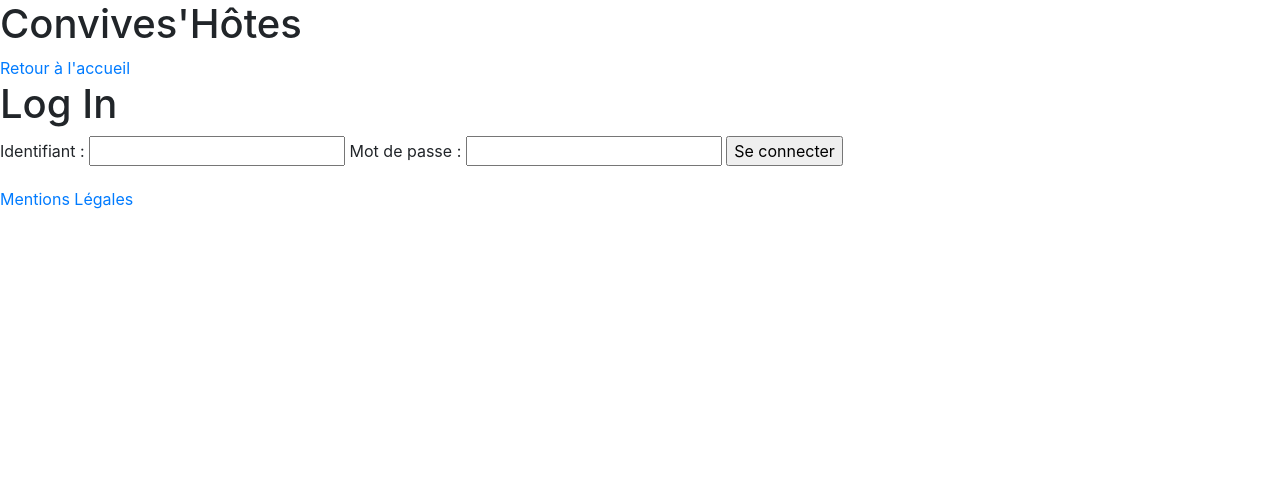
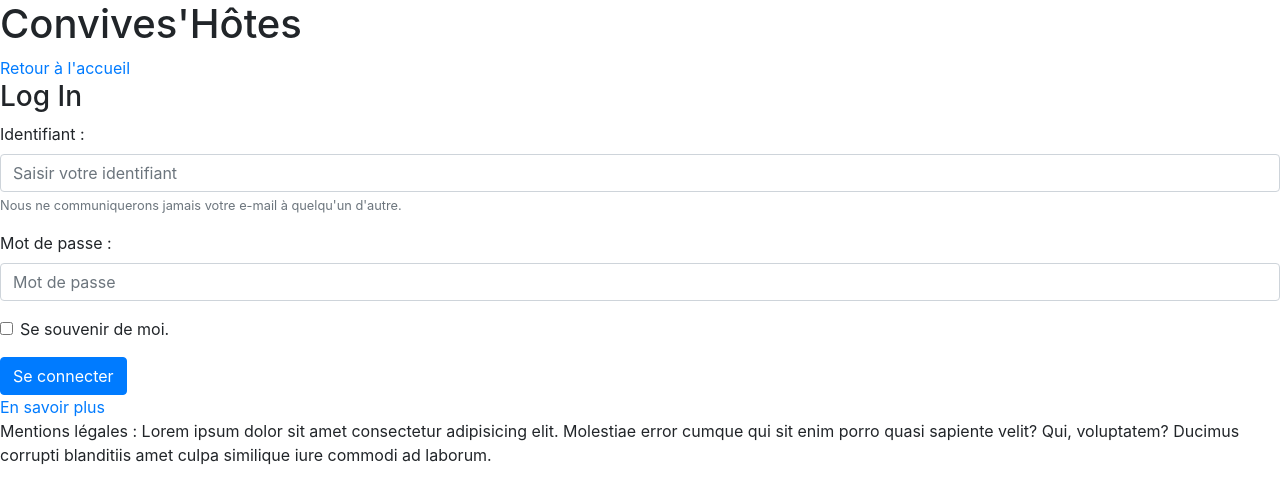
Before and after one commit to Lisra2004/Dawan, a plain HTML site: page login.html in a window 1280 px wide. Drawn offline with nearby package versions, Linux system fonts and the light colour scheme; files that its build step writes are made by us from their sources; files whose address does not match are found by name.

Commit message:
mise en forme du formulaire de log in

```diff
--- a/login.html
+++ b/login.html
@@ -15,27 +15,32 @@
         </div>
     </header>
 
-
+    <main>
+        <h3>Log In</h3>
+        <form action="" method="post">
+            <div class="form-group">
+                <label for="id">Identifiant : </label>
+                <input type="text" class="form-control" id="id" placeholder="Saisir votre identifiant" aria-describedby="idHelp">
+                <small id="idHelp" class="form-text text-muted">Nous ne communiquerons jamais votre e-mail à quelqu'un d'autre.</small>
             </div>
-    <h1>Log In</h1>
             <div class="form-group">
-        <form action="" method="post">
-        <label for="id">Identifiant : </label>
-        <input type="text" name="id" id="">
                 <label for="password">Mot de passe : </label>
-        <input type="password" name="password" id="">
-        <input type="submit" value="Se connecter">
+                <input type="password" id="password" class="form-control" placeholder="Mot de passe">
+            </div>
+            <div class="form-group form-check">
+                <input type="checkbox" class="form-check-input">
+                <label class="form-check-label" for="exampleCheck1">Se souvenir de moi.</label>
+            </div>
+            <input type="submit" class="btn btn-primary" value="Se connecter">
         </form>
-    </div>
- <div>
+    </main>
 
     <footer>
-        <a href="contact.html">Mentions Légales</a>
+        <a href="contact.html">En savoir plus</a>
+        <p>Mentions légales : Lorem ipsum dolor sit amet consectetur adipisicing elit. Molestiae error cumque qui sit enim porro quasi sapiente velit? Qui, voluptatem? Ducimus corrupti blanditiis amet culpa similique iure commodi ad laborum.</p>
     </footer>
 
 <script src="main.js"></script>
 
 </body>
-
-
 </html>
```
Lines whose indentation alone changed are shown as unchanged.
